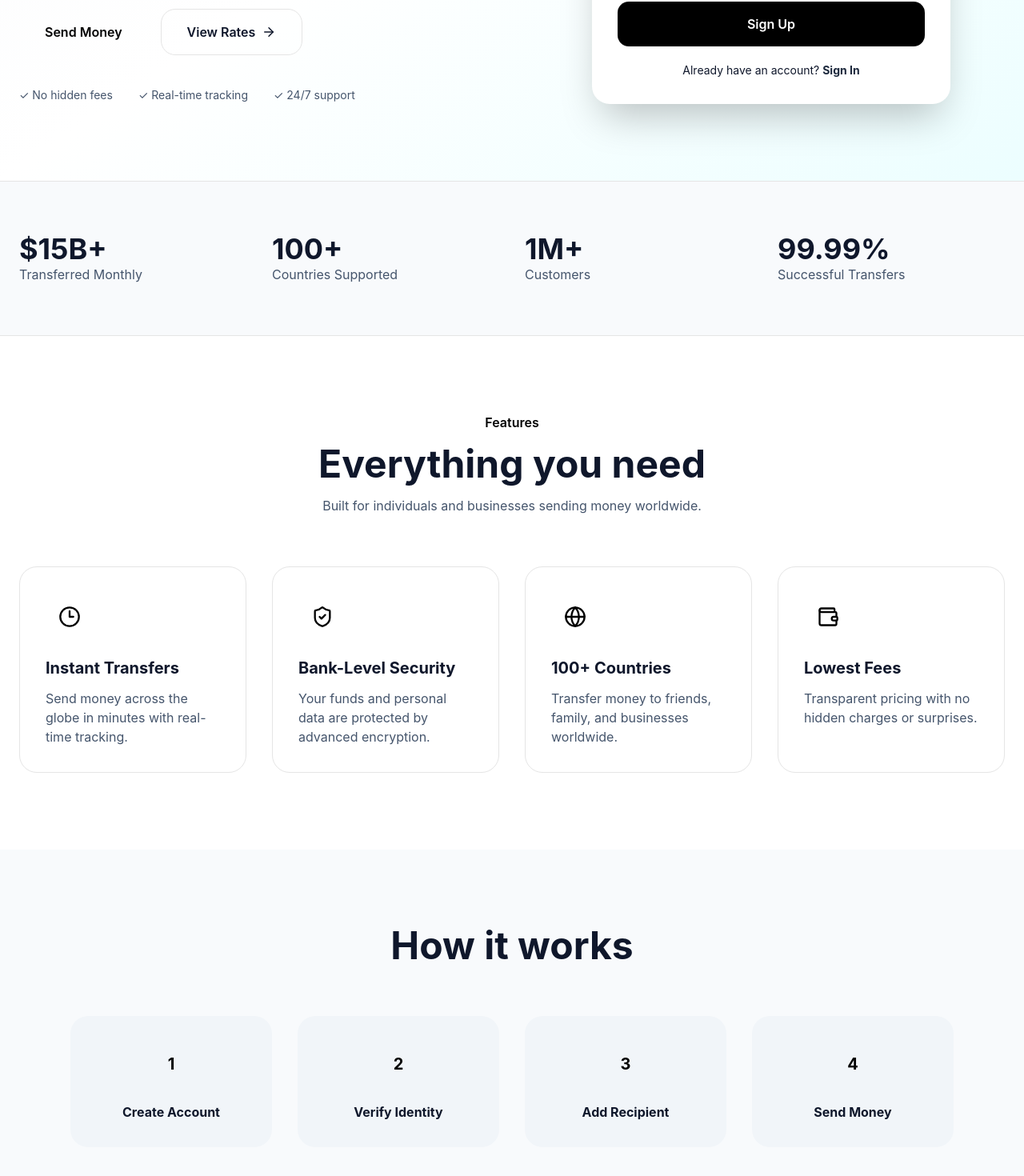
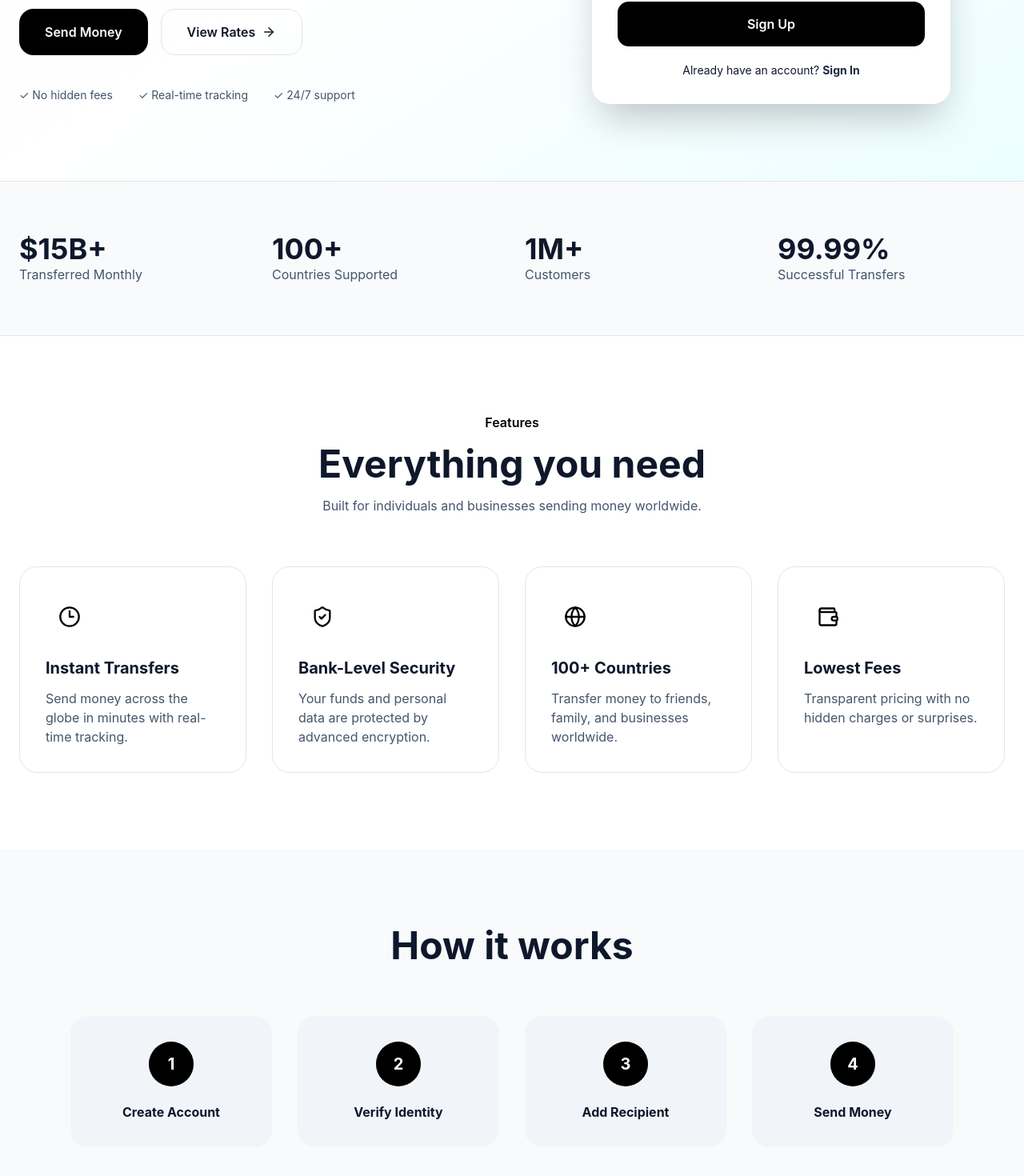
Before and after one commit to Prathamesh1734/paytm-like-app, a React (Vite) app in the folder frontend/: page / in a window 1280 px wide. Shown: the part 695-2165 px from the top of the page at 80% size. Built offline with nearby package versions, Linux system fonts and the light colour scheme.

Commit message:
fixed some ui on landing page

```diff
--- a/frontend/src/pages/Landing.jsx
+++ b/frontend/src/pages/Landing.jsx
@@ -137,7 +137,7 @@ export default function Landing() {
               </p>
 
               <div className="mt-10 flex flex-wrap gap-4">
-                <button className="rounded-2xl bg-black-600 px-8 py-4 font-semibold text-black transition hover:bg-black-700">
+                <button className="rounded-2xl bg-black px-8 py-4 font-semibold text-white transition hover:bg-black-700">
                   Send Money
                 </button>
 
@@ -326,7 +326,7 @@ export default function Landing() {
                 key={step}
                 className="rounded-3xl bg-slate-100 p-8 text-center"
               >
-                <div className="mx-auto mb-5 flex h-14 w-14 items-center justify-center rounded-full bg-black-600 text-xl font-bold text-black">
+                <div className="mx-auto mb-5 flex h-14 w-14 items-center justify-center rounded-full bg-black text-xl font-bold text-white">
                   {index + 1}
                 </div>
 
```
